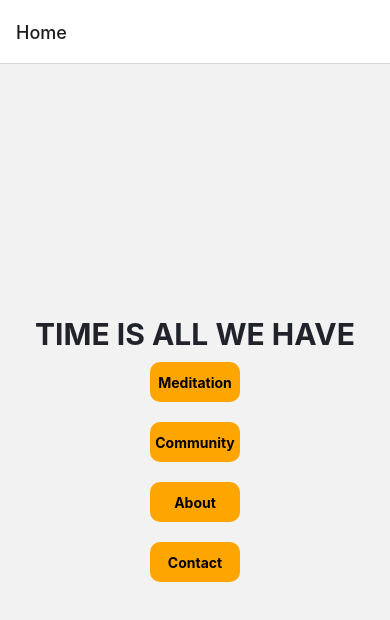
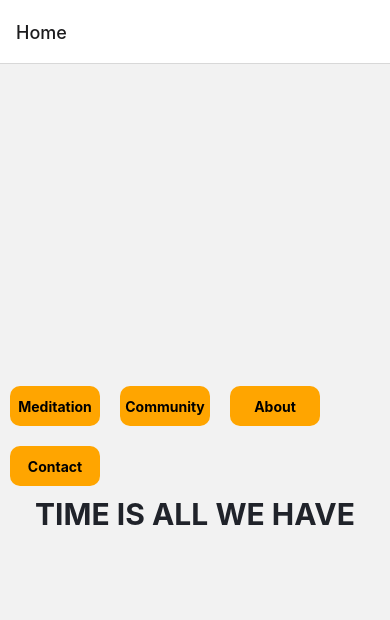
Before and after one commit to danieldenton/time-is-all-we-have-mobile, a React Native app: screen / in a window 390 px wide. Shown: the top 620 px of the page. Built offline with nearby package versions, Linux system fonts and the light colour scheme.

Commit message:
view added to nav buttons

```diff
--- a/package.json
+++ b/package.json
@@ -15,7 +15,7 @@
     "expo": "~49.0.13",
     "expo-status-bar": "~1.6.0",
     "react": "18.2.0",
-    "react-native": "0.72.5",
+    "react-native": "0.72.6",
     "react-native-gesture-handler": "~2.12.0",
     "react-native-safe-area-context": "4.6.3",
     "react-native-screens": "~3.22.0",
--- a/src/components/NavButtons.tsx
+++ b/src/components/NavButtons.tsx
@@ -1,5 +1,5 @@
 import React from "react";
-import { TouchableOpacity, Text } from "react-native";
+import { TouchableOpacity, Text, View } from "react-native";
 import { styles } from "../styles";
 
 type NavButtonProps = {
@@ -22,5 +22,7 @@ export const NavButtons = ({ navigation, names }: NavButtonProps) => {
     );
   });
 
-  return navButtons;
+  return (
+    <View style={styles.navButtonContainer}>{navButtons}</View>
+  )
 };
--- a/src/screens/About.tsx
+++ b/src/screens/About.tsx
@@ -15,8 +15,8 @@ export const AboutScreen: React.FunctionComponent<IStackScreenProps> = (
 
   return (
     <View style={styles.container}>
+      <NavButtons navigation={navigation} names={names} />
       <Text style={styles.text}>ABOUT</Text>
-      <NavButtons navigation={navigation} names={names} />
       <StatusBar style="auto" />
     </View>
   );
--- a/src/screens/Community.tsx
+++ b/src/screens/Community.tsx
@@ -11,12 +11,12 @@ export const CommunityScreen: React.FunctionComponent<IStackScreenProps> = (
 ) => {
   const { navigation } = props;
 
-  const names = routeNames.filter((rn, i) => i !== 2)
+  const names = routeNames.filter((rn, i) => i !== 2);
 
   return (
     <View style={styles.container}>
+      <NavButtons navigation={navigation} names={names} />
       <Text style={styles.text}>COMMUNITY SCREEN</Text>
-      <NavButtons navigation={navigation} names={names} />
       <StatusBar style="auto" />
     </View>
   );
--- a/src/screens/Contact.tsx
+++ b/src/screens/Contact.tsx
@@ -15,8 +15,8 @@ export const ContactScreen: React.FunctionComponent<IStackScreenProps> = (
 
   return (
     <View style={styles.container}>
+      <NavButtons navigation={navigation} names={names} />
       <Text style={styles.text}>CONTACT</Text>
-      <NavButtons navigation={navigation} names={names} />
       <StatusBar style="auto" />
     </View>
   );
--- a/src/screens/Home.tsx
+++ b/src/screens/Home.tsx
@@ -15,8 +15,8 @@ const names = routeNames.filter((rn, i) => i !== 0)
 
   return (
     <View style={styles.container}>
+      <NavButtons navigation={navigation} names={names}/>
       <Text style={styles.text}>TIME IS ALL WE HAVE</Text>
-      <NavButtons navigation={navigation} names={names}/>
       <StatusBar style="auto" />
     </View>
   );
--- a/src/screens/Meditation.tsx
+++ b/src/screens/Meditation.tsx
@@ -1,5 +1,5 @@
 import React from "react";
-import { View, Text } from "react-native";
+import { View, Text, TextInput } from "react-native";
 import { StatusBar } from "expo-status-bar";
 import { IStackScreenProps } from "../navigation/StackScreenProps";
 import { styles } from "../styles";
@@ -15,8 +15,8 @@ export const MeditationScreen: React.FunctionComponent<IStackScreenProps> = (
 
   return (
     <View style={styles.container}>
+      <NavButtons navigation={navigation} names={names} />
       <Text style={styles.text}>MEDITATION SCREEN</Text>
-      <NavButtons navigation={navigation} names={names} />
       <StatusBar style="auto" />
     </View>
   );
--- a/src/styles.ts
+++ b/src/styles.ts
@@ -12,15 +12,20 @@ export const styles = StyleSheet.create({
     fontWeight: "bold",
   },
   buttons: {
-    alignItems: 'center',
-    justifyContent: 'center',
+    alignItems: "center",
+    justifyContent: "center",
     margin: 10,
     height: 40,
     width: 90,
-    backgroundColor: '#FFA500',
-    borderRadius: 10
+    backgroundColor: "#FFA500",
+    borderRadius: 10,
   },
   buttonFont: {
-    fontWeight: 'bold'
-  }
+    fontWeight: "bold",
+  },
+  navButtonContainer: {
+    flexDirection: "row",
+    alignItems: "center",
+    flexWrap: "wrap",
+  },
 });
```
Also changed, not shown: 1 other file (tests, documents, lock files or other folders).
